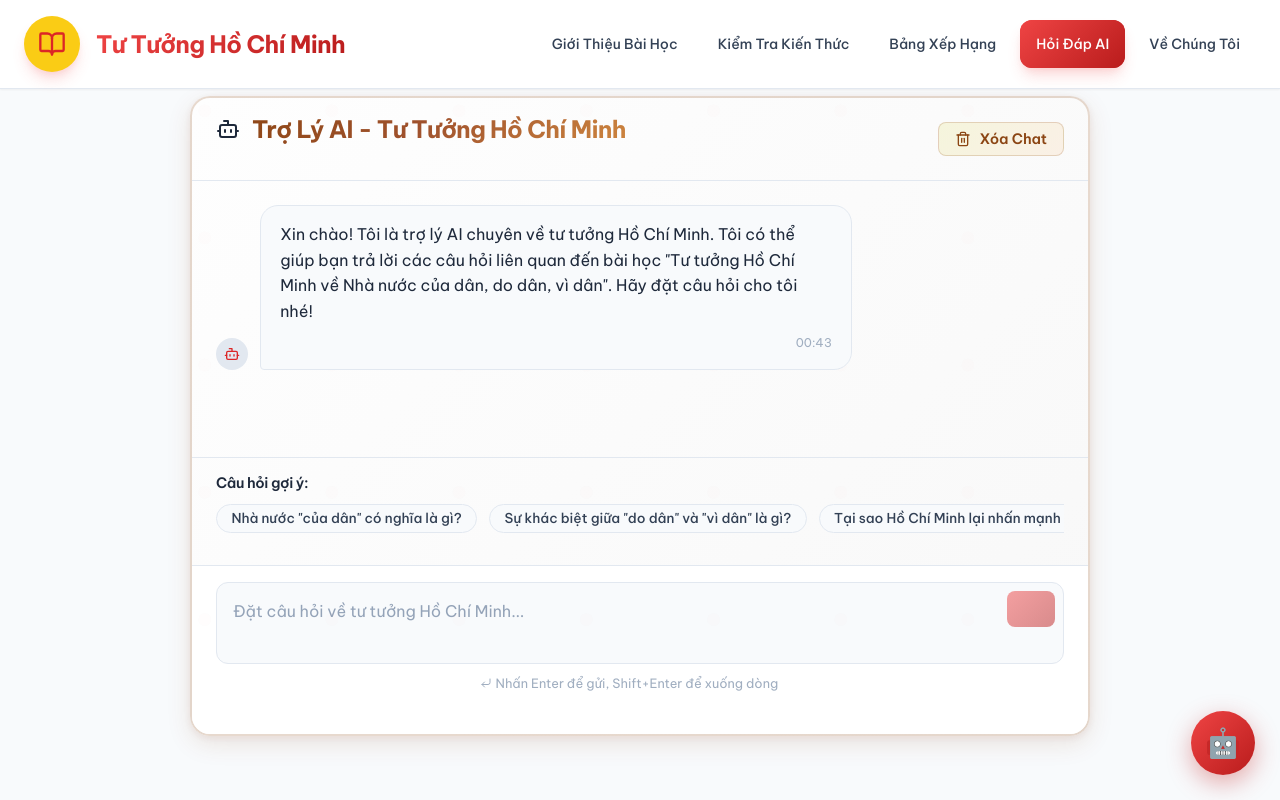
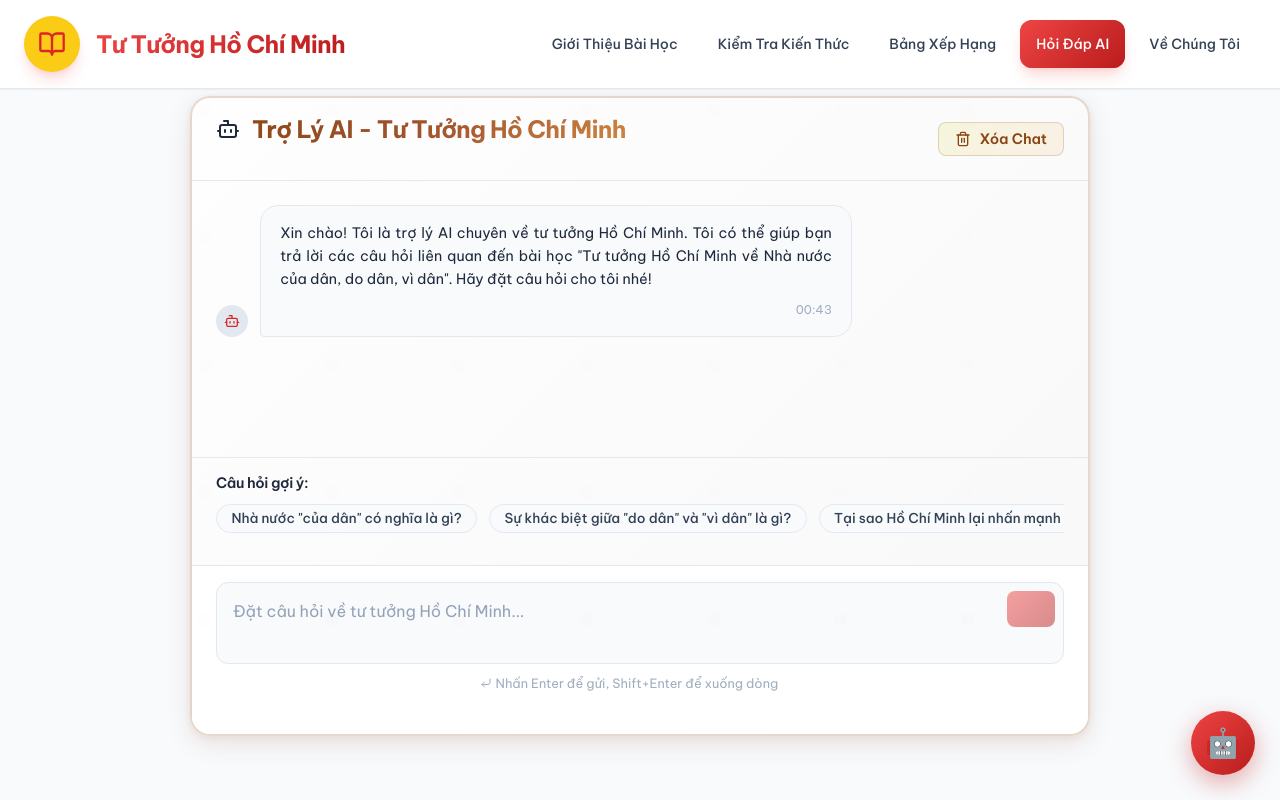
Before and after one commit to gs4lthung/HCM202, a React (Vite) app: page /chatbot in a window 1280 px wide. Built offline with nearby package versions, Linux system fonts and the light colour scheme; no server answers.

Commit message:
Enhance message formatting and styling in AIChatbot and Quiz components for improved readability

```diff
--- a/src/pages/AIChatbot.css
+++ b/src/pages/AIChatbot.css
@@ -186,7 +186,18 @@
 
 .message-text {
   line-height: 1.6;
-  white-space: pre-wrap;
+  word-wrap: break-word;
+  overflow-wrap: break-word;
+  font-size: 0.9rem;
+}
+
+.message-text p {
+  margin: 0 0 1em 0;
+  text-align: justify;
+}
+
+.message-text p:last-child {
+  margin-bottom: 0;
 }
 
 .message-time {
--- a/src/pages/AIChatbot.tsx
+++ b/src/pages/AIChatbot.tsx
@@ -220,7 +220,16 @@ Hãy trả lời một cách thấu đáo và giáo dục!`;
               {message.role === 'assistant' ? <Bot size={16} /> : <User size={16} />}
             </div>
             <div className="message-content">
-              <div className="message-text">{message.content}</div>
+              <div
+                className="message-text"
+                dangerouslySetInnerHTML={{
+                  __html: message.content
+                    .replace(/\n\n/g, '</p><p>')
+                    .replace(/\n/g, '<br>')
+                    .replace(/^/, '<p>')
+                    .replace(/$/, '</p>')
+                }}
+              />
               <div className="message-time">{formatTime(message.timestamp)}</div>
             </div>
           </div>
--- a/src/pages/Quiz.css
+++ b/src/pages/Quiz.css
@@ -442,6 +442,10 @@
   transition: var(--transition-colors);
   position: relative;
   z-index: 2;
+  word-wrap: break-word;
+  overflow-wrap: break-word;
+  white-space: normal;
+  line-height: 1.5;
 }
 
 .option-button:hover .option-text {
```
